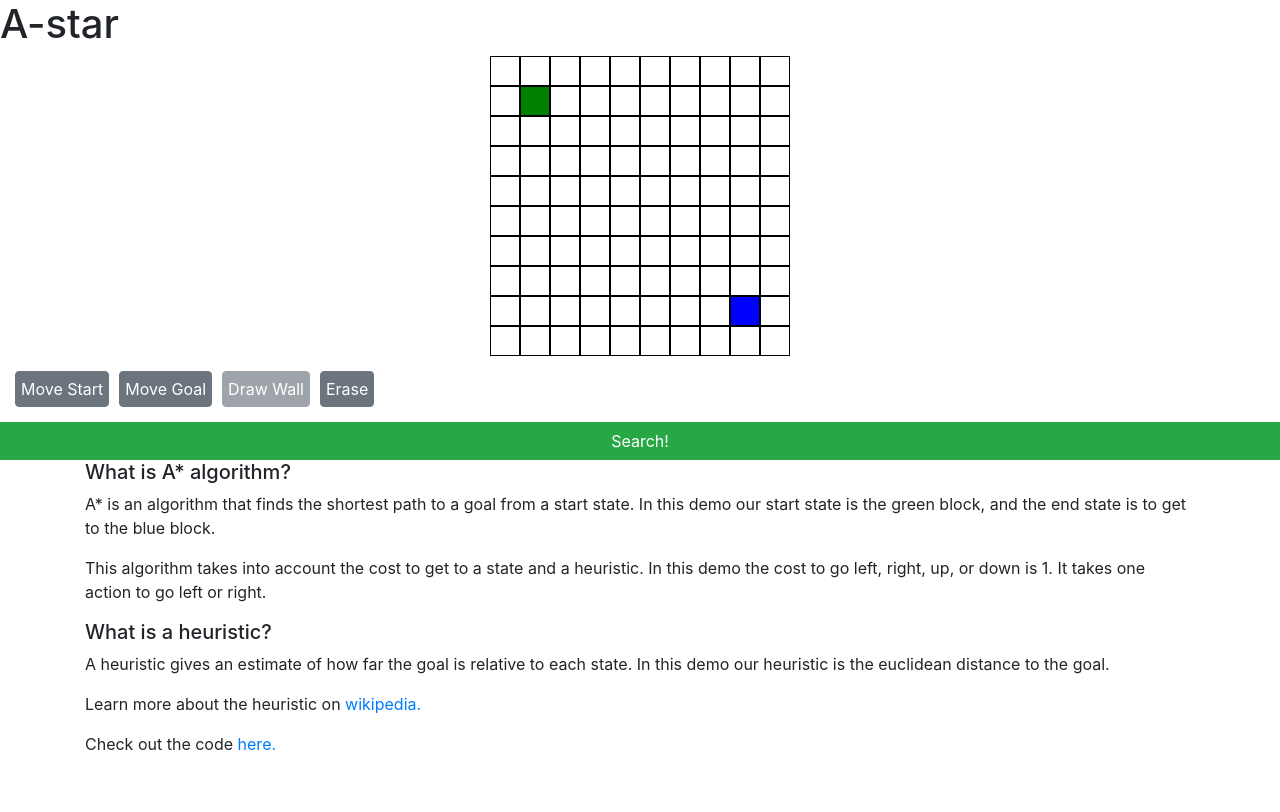
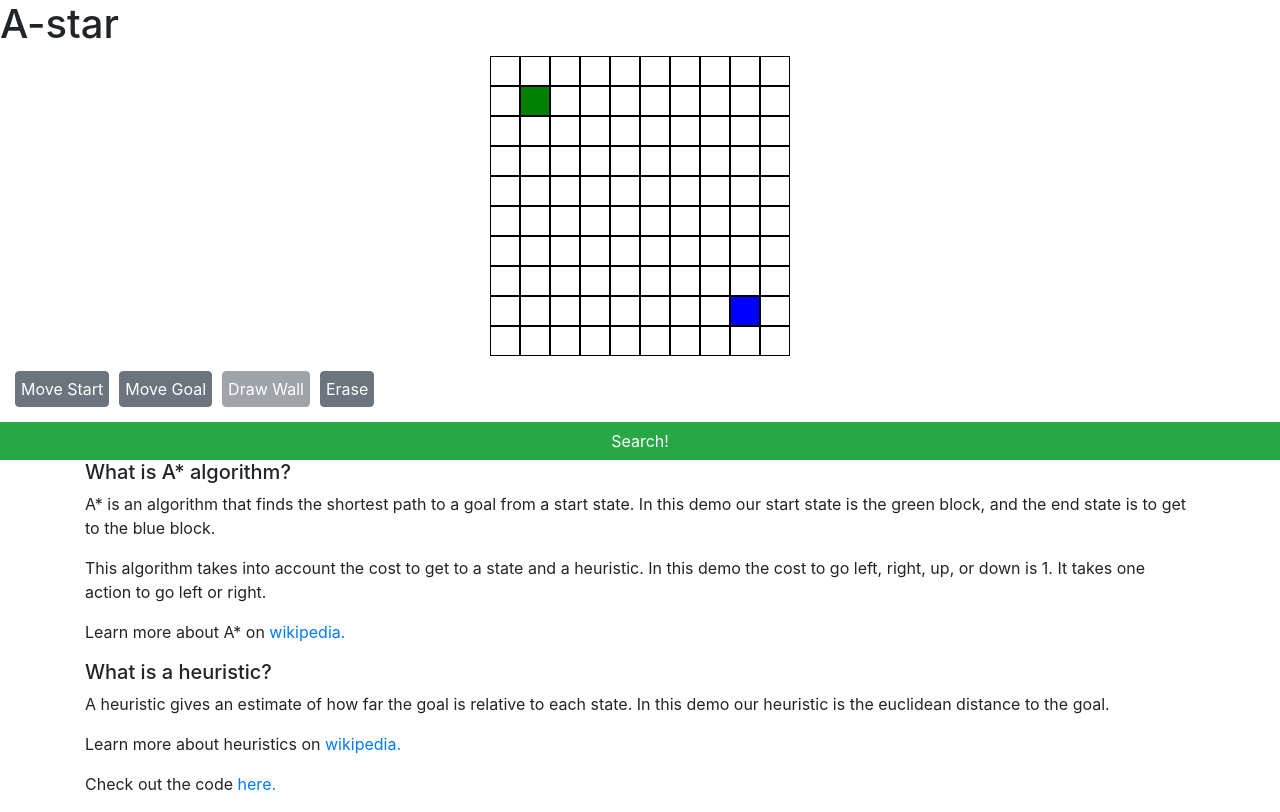
Before and after one commit to JericoSalvador/A-Star-Search, a React (Create React App) app: page / in a window 1280 px wide. Built offline with nearby package versions, Linux system fonts and the light colour scheme.

Commit message:
edited info.js

```diff
--- a/src/components/Info.js
+++ b/src/components/Info.js
@@ -15,13 +15,18 @@ export function Info(){
                 a heuristic. In this demo the cost to go left, right, up, or down
                 is 1. It takes one action to go left or right.
             </p>
+            <p>
+                Learn more about A* on <a href="https://en.wikipedia.org/wiki/A*_search_algorithm">
+                    wikipedia.
+                </a>
+            </p>
             <h5>What is a heuristic?</h5>
             <p>
                 A heuristic gives an estimate of how far the goal is relative to each state.
                 In this demo our heuristic is the euclidean distance to the goal.
             </p>
             <p>
-                Learn more about the heuristic on <a href="https://en.wikipedia.org/wiki/A*_search_algorithm">
+                Learn more about heuristics on <a href="https://en.wikipedia.org/wiki/Heuristic">
                     wikipedia.
                 </a>
             </p>
```
